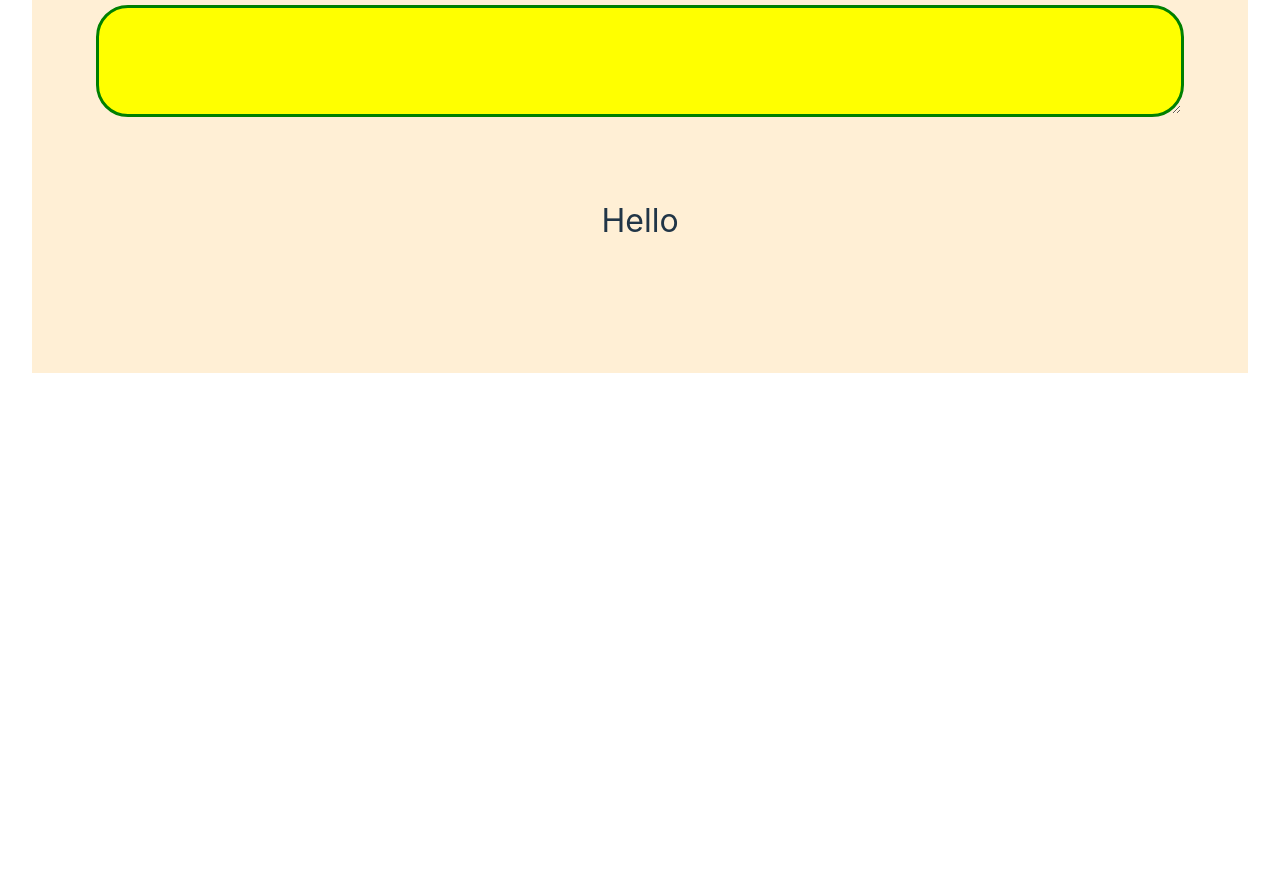
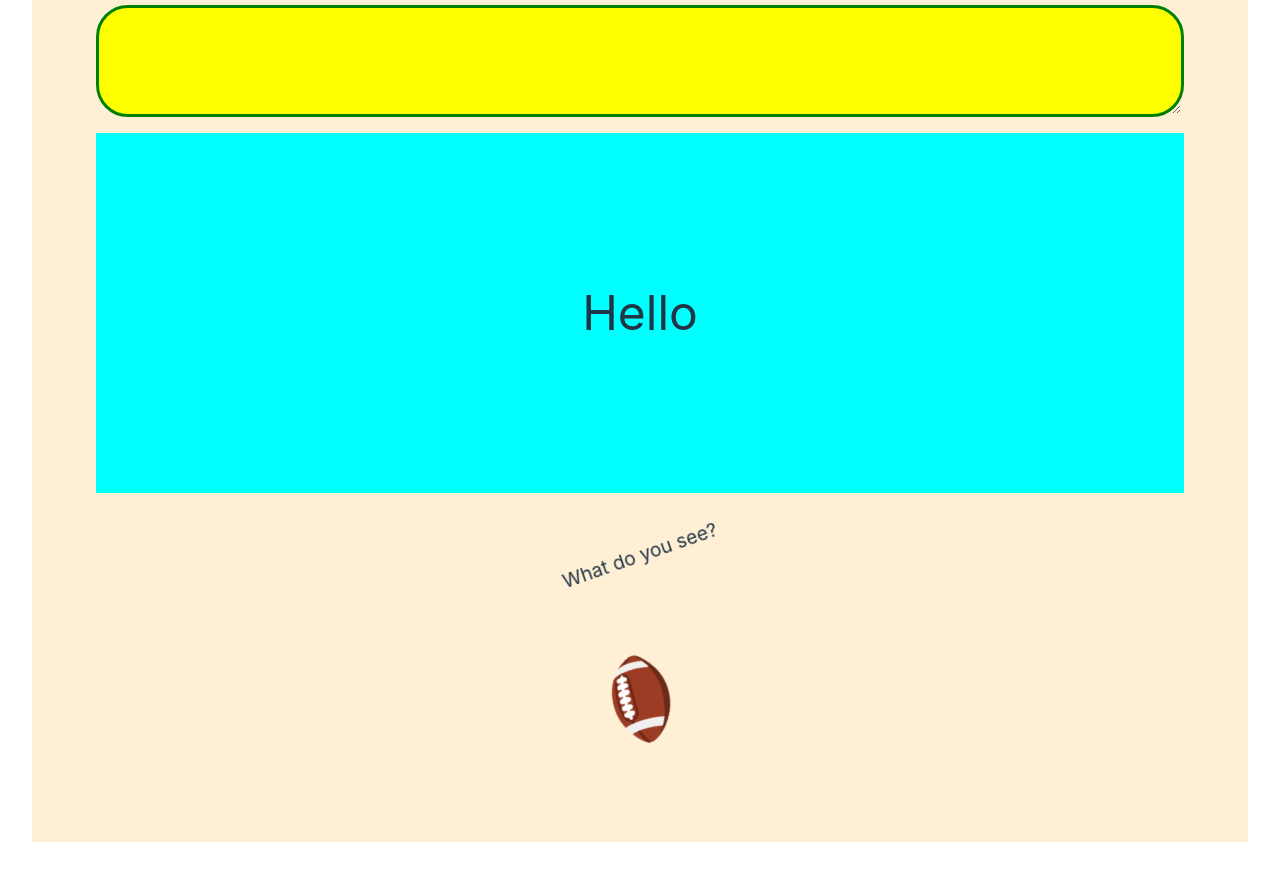
Before and after one commit to tamasve/react-styled-components-practice, a React (Vite) app: page / in a window 1280 px wide. Shown: the part 1200-2081 px from the top of the page. Before the commit the page ends 1605 px from the top, so only its background shows below. Built offline with nearby package versions, Linux system fonts and the light colour scheme.

Commit message:
finish basics

```diff
--- a/src/App.tsx
+++ b/src/App.tsx
@@ -1,5 +1,5 @@
 import './App.css'
-import styled, { css } from 'styled-components';
+import styled, { css, keyframes } from 'styled-components';
 
 /**
  * https://styled-components.com/docs
@@ -106,11 +106,6 @@ const TextInput = styled.textarea`
     font-size: 2rem;
     padding: 0.5em;
 `
-const FlexMain = styled.main`
-    display: flex;
-    flex-direction: row;
-    gap: 1em;
-`
 
 // A general section element with unique style (flex) for all children divs
 // + inner classes for making yellow background, thick green border (any children can have them)
@@ -125,6 +120,10 @@ const FlexSection = styled.section`
 
     .greenBorder {
         border: 3px solid green;
+    }
+
+    .bigger {
+        font-size: 4em;
     }
 `
 
@@ -157,17 +156,40 @@ const LabelText = styled.label`
     }}
 `
 
-const DynSizedLabel = styled.label.attrs<{ $size: string; }>(
+const DynSizedLabel = styled.label.attrs<{ $size?: string; }>(
     props => ({
         $size: props.$size || "1em",
-        $num: props.$size.charAt(0)*1
+        $num: +(props.$size || "1em").charAt(0) * 1 - 1
     })
 )`
     font-size: ${props => props.$size};
     padding: ${props => props.$size};
-    background-color: ${props => ["red", "green"][props.$num]}
+    background-color: ${props => ["pink", "lightgreen", "aqua"][props.$num]}
 `
-// the last one does not work...
+
+// Animation: with the 'keyframes' function of styled-components
+const rotate = keyframes`
+    from {
+        transform: rotate(0deg);
+    }
+    to {
+        transform: rotate(360deg);
+    }
+`;
+
+const RotateSlow = styled.div`
+    display: inline-block;
+    animation: ${rotate} 3s linear infinite;
+    padding: 2rem 1rem;
+    font-size: 1.2rem;
+`
+
+const RotateRapid = styled.div`
+    display: inline-block;
+    animation: ${rotate} 1s linear infinite;
+    padding: 2rem 1rem;
+    font-size: 1.2rem;
+`
 
 
 function App() {
@@ -234,7 +256,10 @@ function App() {
                         <TextInput className='yellowBackgr greenBorder' />
                     </FlexSection>
 
-                    <DynSizedLabel $size='2em'>Hello</DynSizedLabel>
+                    <DynSizedLabel $size="3em">Hello</DynSizedLabel>
+
+                    <RotateSlow>What do you see?</RotateSlow>
+                    <RotateRapid className='bigger'>🏈</RotateRapid>
 
                 </FlexSection>
             </Wrapper>
```
